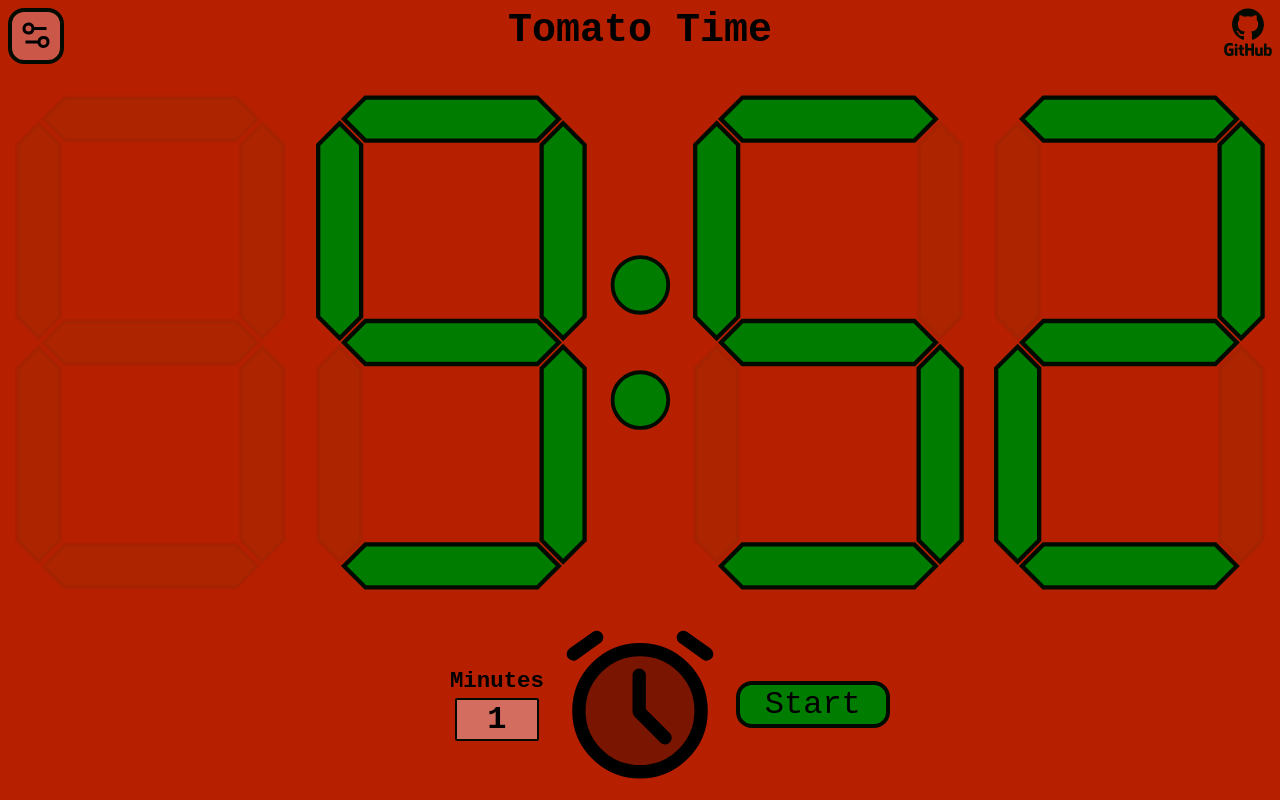
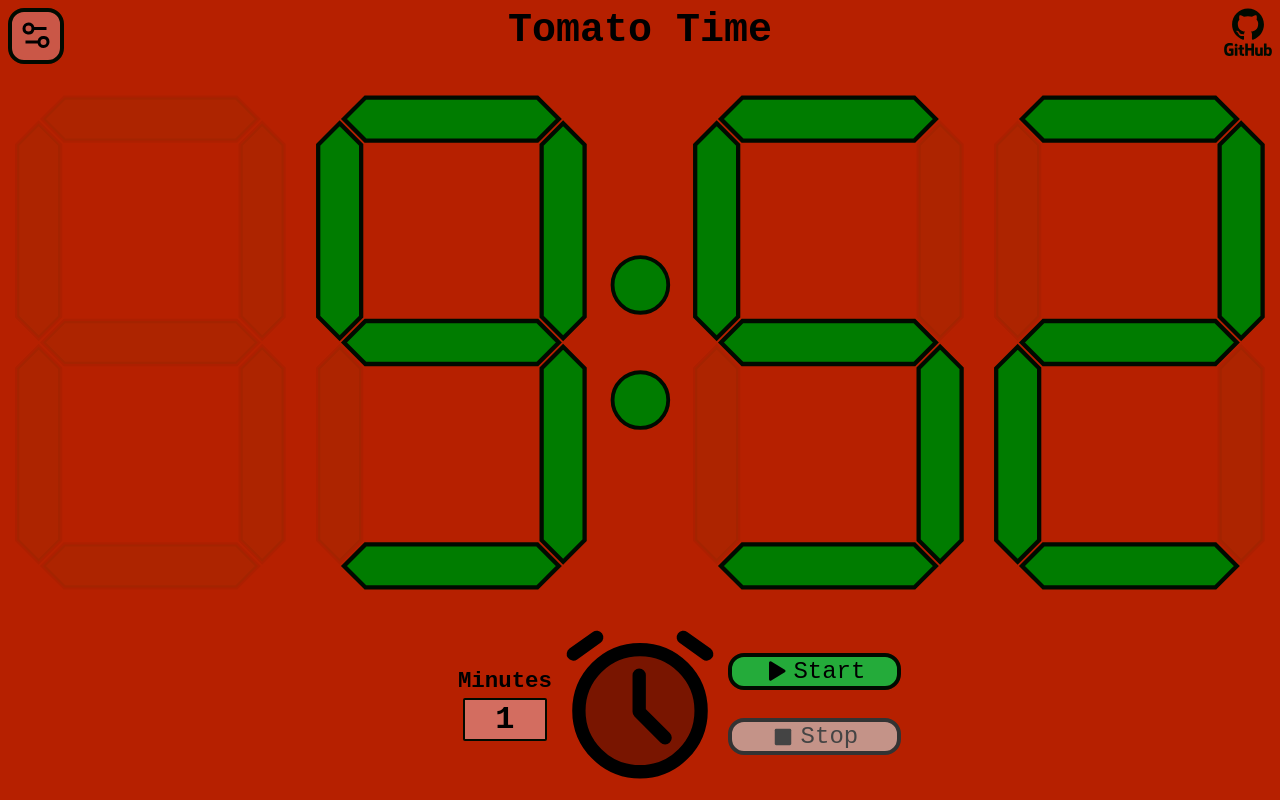
Before and after one commit to joncroce/tomato-time, a SvelteKit app: page / in a window 1280 px wide. Built offline with nearby package versions, Linux system fonts and the light colour scheme; a web font is replaced by a local one.

Commit message:
Implement timer pause feature

```diff
--- a/src/app.postcss
+++ b/src/app.postcss
@@ -7,6 +7,7 @@
 	--color-primary-lighter: oklch(65% 0.13 29);
 	--color-secondary-dark: oklch(10% 0.19 145);
 	--color-secondary-light: oklch(50% 0.19 145);
+	--color-secondary-lighter: oklch(65% 0.19 145);
 	--color-tertiary-light: oklch(65% 0.2 330);
 	--color-tertiary-dark: oklch(40% 0.2 330);
 	--color-tertiary-darkest: oklch(20% 0.2 330);
--- a/src/components/OptionsMenu.svelte
+++ b/src/components/OptionsMenu.svelte
@@ -19,22 +19,22 @@
       <button
         class="option"
         on:click={() => {
-          options.toggle(Option.TWENTY_FOUR_HOUR_MODE);
+          options.toggle(Option.SHOW_PROGRESS_BAR);
         }}
       >
-        <CheckboxIcon checked={options.twentyFourHourMode} />
-        24-Hour Mode
+        <CheckboxIcon checked={options.showProgressBar} />
+        Show Progress Bar
       </button>
     </li>
     <li>
       <button
         class="option"
         on:click={() => {
-          options.toggle(Option.SHOW_PROGRESS_BAR);
+          options.toggle(Option.TWENTY_FOUR_HOUR_MODE);
         }}
       >
-        <CheckboxIcon checked={options.showProgressBar} />
-        Show Progress Bar
+        <CheckboxIcon checked={options.twentyFourHourMode} />
+        24-Hour Mode
       </button>
     </li>
     <li>
--- a/src/components/Timer.svelte
+++ b/src/components/Timer.svelte
@@ -1,19 +1,41 @@
 <script lang="ts">
-  import { currentTimeStore as currentTime } from "../stores/currentTime.svelte";
   import { timerStore as timer } from "../stores/timer.svelte";
   import { optionsStore as options } from "../stores/options.svelte";
   import AlarmClockIcon from "../components/icons/AlarmClockIcon.svelte";
+  import StopIcon from "./icons/StopIcon.svelte";
+  import PlayIcon from "./icons/PlayIcon.svelte";
+  import PauseIcon from "./icons/PauseIcon.svelte";
 
-  let duration = $state(1);
+  let durationMinutesInput = $state(1);
+  let durationMs = $derived(durationMinutesInput * 60_000);
 
-  let progress = $derived(
-    !options.showProgressBar || timer.isIdle
-      ? 0
-      : timer.isAlert
-        ? 1
-        : (currentTime.value!.valueOf() - timer.startTime) /
-          (timer.finishTime - timer.startTime)
-  );
+  let timerStatus = $derived.by(() => timer.getStatus());
+
+  let startButtonText = $derived.by(() => {
+    if (timer.isIdle || timer.isAlert) {
+      return "Start";
+    } else if (timer.isActive) {
+      return "Pause";
+    } else if (timer.isPaused) {
+      return "Resume";
+    }
+  });
+
+  function handleStartButtonClick() {
+    if (timer.isIdle || timer.isAlert) {
+      timer.start(durationMs);
+    } else if (timer.isActive) {
+      timer.pause();
+    } else if (timer.isPaused) {
+      timer.resume();
+    }
+  }
+
+  function handleStopButtonClick() {
+    if (!timer.isIdle) {
+      timer.stop();
+    }
+  }
 </script>
 
 <section class="timer">
@@ -27,10 +49,10 @@
           min="1"
           max="90"
           step="1"
-          value={duration}
-          disabled={timer.isActive}
+          value={durationMinutesInput}
+          disabled={!timer.isIdle}
           on:change={({ currentTarget }) =>
-            (duration = currentTarget.valueAsNumber)}
+            (durationMinutesInput = currentTarget.valueAsNumber)}
         /></label
       >
     </form>
@@ -40,19 +62,34 @@
   </div>
   <div class="controls">
     <button
-      data-timer-active={timer.isActive}
-      data-timer-alert={timer.isAlert}
-      on:click={() => {
-        timer.isIdle ? timer.start(duration * 60_000) : timer.cancel();
-      }}
+      data-action="start"
+      data-timer-status={timerStatus}
+      on:click={handleStartButtonClick}
     >
-      {timer.isIdle ? "Start" : timer.isAlert ? "Reset" : "Cancel"}
+      {#if timer.isActive}
+        <PauseIcon />
+      {:else}
+        <PlayIcon />
+      {/if}
+      {startButtonText}
+    </button>
+
+    <button
+      disabled={timer.isIdle}
+      data-action="stop"
+      data-timer-status={timerStatus}
+      on:click={handleStopButtonClick}
+    >
+      <StopIcon />
+      Stop
     </button>
   </div>
 </section>
-{#if options.showProgressBar}
-  <progress data-timer-idle={timer.isIdle} value={progress} />
-{/if}
+<progress
+  data-show={options.showProgressBar}
+  data-timer-idle={timer.isIdle}
+  value={timer.progress}
+/>
 
 <style>
   .timer {
@@ -79,7 +116,7 @@
     display: flex;
     justify-content: center;
     align-items: stretch;
-    padding-inline: 1rem;
+    padding-inline: 0.5rem;
 
     @media (min-width: 480px) {
       justify-content: flex-end;
@@ -125,7 +162,7 @@
     flex-direction: column;
     justify-content: space-evenly;
     align-items: center;
-    padding-inline: 1rem;
+    padding-inline: 0.5rem;
 
     @media (min-width: 480px) {
       align-items: flex-start;
@@ -133,23 +170,45 @@
   }
 
   button {
-    font-size: 2rem;
+    font-size: 1.5rem;
     font-family: var(--font-mono);
-    width: 8ch;
+    width: 12ch;
     border: var(--color-secondary-dark);
     border-width: 4px;
     border-style: solid;
     border-radius: 1rem;
     padding-inline: 0.5em;
-    background-color: var(--color-secondary-light);
+    display: flex;
+    justify-content: center;
+    align-items: center;
+    gap: 0.25em;
   }
 
-  button[data-timer-active="true"] {
-    background-color: var(--color-primary-lighter);
+  button[data-action="start"][data-timer-status="IDLE"] {
+    background-color: var(--color-secondary-lighter);
   }
 
-  button[data-timer-alert="true"] {
+  button[data-action="start"][data-timer-status="ACTIVE"] {
+    background-color: var(--color-secondary-lighter);
+  }
+
+  button[data-action="start"][data-timer-status="PAUSED"] {
     background-color: var(--color-tertiary-light);
+  }
+
+  button[data-action="start"][data-timer-status="ALERT"] {
+    background-color: var(--color-secondary-lighter);
+  }
+
+  button[data-action="stop"] {
+    background-color: var(--color-primary-light);
+  }
+
+  button[disabled] {
+    background-color: #ccca;
+    cursor: not-allowed;
+    color: #444;
+    border-color: #333;
   }
 
   .icon-wrapper {
@@ -164,16 +223,24 @@
     border-radius: 0px;
   }
 
-  progress::-webkit-progress-bar {
+  progress[data-show="true"]::-webkit-progress-bar {
     background-color: var(--color-primary-lighter);
   }
 
-  progress[data-timer-idle="true"]::-webkit-progress-bar {
+  progress[data-show="true"][data-timer-idle="true"]::-webkit-progress-bar {
     background-color: var(--color-primary-dark);
   }
 
-  progress::-webkit-progress-value {
+  progress[data-show="true"]::-webkit-progress-value {
     background-color: var(--color-tertiary-dark);
+  }
+
+  progress[data-show="false"]::-webkit-progress-bar {
+    background-color: var(--color-primary-dark);
+  }
+
+  progress[data-show="false"]::-webkit-progress-value {
+    background-color: var(--color-primary-dark);
   }
 
   /* Hide browser default number input controls */
@@ -184,6 +251,10 @@
     margin: 0;
   }
 
+  input[type="number"][disabled] {
+    cursor: not-allowed;
+  }
+
   input[type="number"]::-webkit-inner-spin-button,
   input[type="number"]::-webkit-outer-spin-button {
     -webkit-appearance: none;
--- /dev/null
+++ b/src/components/icons/PauseIcon.svelte
@@ -0,0 +1,13 @@
+<!-- ph:pause-fill -->
+
+<svg
+  xmlns="http://www.w3.org/2000/svg"
+  width="1em"
+  height="1em"
+  viewBox="0 0 256 256"
+  {...$$props}
+  ><path
+    fill="currentColor"
+    d="M216 48v160a16 16 0 0 1-16 16h-40a16 16 0 0 1-16-16V48a16 16 0 0 1 16-16h40a16 16 0 0 1 16 16M96 32H56a16 16 0 0 0-16 16v160a16 16 0 0 0 16 16h40a16 16 0 0 0 16-16V48a16 16 0 0 0-16-16"
+  /></svg
+>
--- /dev/null
+++ b/src/components/icons/PlayIcon.svelte
@@ -0,0 +1,13 @@
+<!-- ph:play-fill -->
+
+<svg
+  xmlns="http://www.w3.org/2000/svg"
+  width="1em"
+  height="1em"
+  viewBox="0 0 256 256"
+  {...$$props}
+  ><path
+    fill="currentColor"
+    d="M240 128a15.74 15.74 0 0 1-7.6 13.51L88.32 229.65a16 16 0 0 1-16.2.3A15.86 15.86 0 0 1 64 216.13V39.87a15.86 15.86 0 0 1 8.12-13.82a16 16 0 0 1 16.2.3l144.08 88.14A15.74 15.74 0 0 1 240 128"
+  /></svg
+>
--- /dev/null
+++ b/src/components/icons/StopIcon.svelte
@@ -0,0 +1,13 @@
+<!-- ph:stop-fill -->
+
+<svg
+  xmlns="http://www.w3.org/2000/svg"
+  width="1em"
+  height="1em"
+  viewBox="0 0 256 256"
+  {...$$props}
+  ><path
+    fill="currentColor"
+    d="M216 55.27v145.46A15.29 15.29 0 0 1 200.73 216H55.27A15.29 15.29 0 0 1 40 200.73V55.27A15.29 15.29 0 0 1 55.27 40h145.46A15.29 15.29 0 0 1 216 55.27"
+  /></svg
+>
--- a/src/stores/timer.svelte.ts
+++ b/src/stores/timer.svelte.ts
@@ -1,20 +1,45 @@
+import { currentTimeStore as currentTime } from './currentTime.svelte';
+
 export enum TimerStatus {
 	IDLE = 'IDLE',
 	ACTIVE = 'ACTIVE',
-	ALERT = 'ALERT',
+	PAUSED = 'PAUSED',
+	ALERT = 'ALERT'
 };
 
 class TimerStore {
 	private status = $state<TimerStatus>(TimerStatus.IDLE);
 	isIdle = $derived(this.status === TimerStatus.IDLE);
 	isActive = $derived(this.status === TimerStatus.ACTIVE);
+	isPaused = $derived(this.status === TimerStatus.PAUSED);
 	isAlert = $derived(this.status === TimerStatus.ALERT);
 
 	timeoutId: number | undefined;
 	startTime = $state(0);
 	finishTime = $state(0);
+	remainingTime: number = 0;
+	progress = $derived.by(() => {
+		if (this.isIdle) {
+			return 0;
+		} else if (this.isActive) {
+			return (
+				(currentTime.value!.valueOf() - this.startTime) /
+				(this.finishTime - this.startTime)
+			);
+		} else if (this.isPaused) {
+			const originalDuration = this.finishTime - this.startTime;
+			const elapsed = originalDuration - this.remainingTime;
+			return elapsed / originalDuration;
+		} else if (this.isAlert) {
+			return 1;
+		}
+	});
 
 	constructor() { }
+
+	getStatus() {
+		return this.status;
+	}
 
 	setIdle() {
 		this.status = TimerStatus.IDLE;
@@ -28,16 +53,40 @@ class TimerStore {
 		this.status = TimerStatus.ALERT;
 	}
 
+	setPaused() {
+		this.status = TimerStatus.PAUSED;
+	}
+
 	start(duration: number) {
 		this.setActive();
-		this.startTime = new Date().valueOf();
+		this.startTime = currentTime.value!.valueOf();
 		this.finishTime = this.startTime + duration;
+		this.remainingTime = duration;
 		this.timeoutId = setTimeout(() => {
 			this.setAlert();
 		}, duration);
 	}
 
-	cancel() {
+	pause() {
+		if (this.status !== TimerStatus.ACTIVE) return;
+		this.setPaused();
+		clearTimeout(this.timeoutId);
+		this.remainingTime = this.finishTime - currentTime.value!.valueOf();
+	}
+
+	resume() {
+		if (this.status !== TimerStatus.PAUSED) return;
+		this.setActive();
+		const originalDuration = this.finishTime - this.startTime;
+		const elapsed = originalDuration - this.remainingTime;
+		this.finishTime = currentTime.value!.valueOf() + this.remainingTime;
+		this.startTime = currentTime.value!.valueOf() - elapsed;
+		this.timeoutId = setTimeout(() => {
+			this.setAlert();
+		}, this.remainingTime);
+	}
+
+	stop() {
 		this.setIdle();
 		clearTimeout(this.timeoutId);
 	}
```
